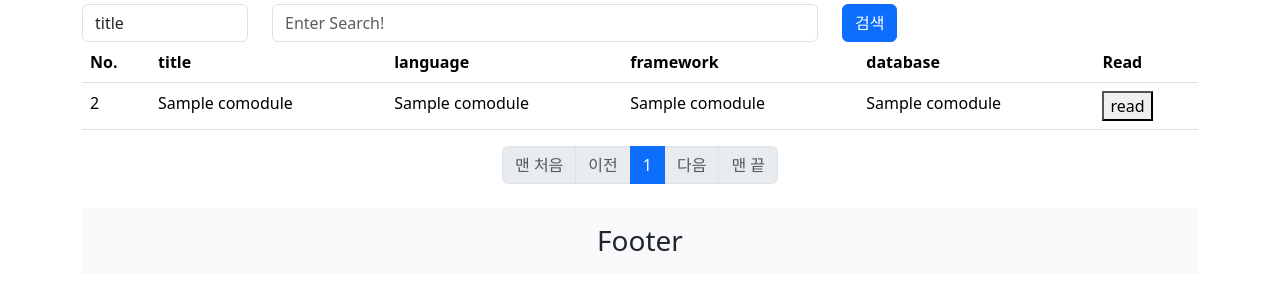
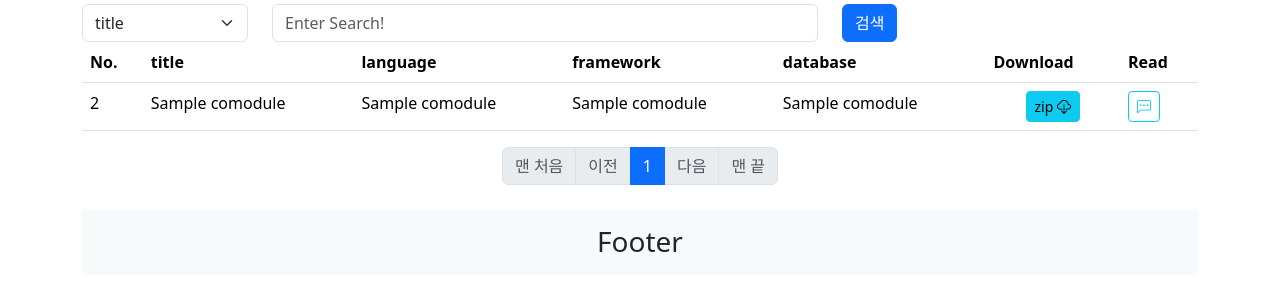
Before and after one commit to gocolab/project_cocolang, a FastAPI app: template templates/comodules/list.html in a window 1280 px wide. Shown: the part 66-366 px from the top of the page. Run offline with FastAPI, Linux system fonts and the light colour scheme; the template is opened without the code that fills it: most values are stand-ins (such as "Sample title", 1, 10 or a date in 2020); parts of the project's set-up code (start-up, migrations or seed data) failed here and were passed over.

Commit message:
modify somethings

```diff
--- a/templates/comodules/list.html
+++ b/templates/comodules/list.html
@@ -8,19 +8,21 @@ Debugging Coding Test
   <!-- 검색 항목 추가 필요 -->
   <div class="row">
     <div class="col-2">
-      <select class="form-control" name="key_name">
+      <select class="form-select" name="key_name">
         <option value="title" {{ 'selected' if request._query_params.key_name=='title' else '' }}>title</option>
-        <option value="language_name" {{ 'selected' if request._query_params.key_name=='language_name' else '' }}>language</option>
-        <option value="framework_name" {{ 'selected' if request._query_params.key_name=='framework_name' else '' }}>framework</option>
-        <option value="database_name" {{ 'selected' if request._query_params.key_name=='database_name' else '' }}>email</option>
+        <option value="language_name" {{ 'selected' if request._query_params.key_name=='language_name' else '' }}>
+          language</option>
+        <option value="framework_name" {{ 'selected' if request._query_params.key_name=='framework_name' else '' }}>
+          framework</option>
+        <option value="database_name" {{ 'selected' if request._query_params.key_name=='database_name' else '' }}>email
+        </option>
       </select>
     </div>
     <div class="col-6">
       <input class="form-control" placeholder="Enter Search!" name="word" value="{{request._query_params.word}}">
     </div>
     <div class="col-4">
-      <button type="submit" class="btn btn-primary" formaction="/{{main_router}}/list"
-        formmethod="get">검색</button>
+      <button type="submit" class="btn btn-primary" formaction="/{{main_router}}/list" formmethod="get">검색</button>
     </div>
   </div>
   <table class="table table-hover">
@@ -31,6 +33,7 @@ Debugging Coding Test
         <th>language</th>
         <th>framework</th>
         <th>database</th>
+        <th>Download</th>
         <th>Read</th>
       </tr>
     </thead>
@@ -42,13 +45,22 @@ Debugging Coding Test
         <td>{{comodule.language_name}}</td>
         <td>{{comodule.framework_name}}</td>
         <td>{{comodule.database_name}}</td>
-        <td><button formaction="/{{main_router}}/{{comodule.id}}">read</button></td>
+        <td class="text-center">
+          <a href="/comodules/download/{{ comodule.id }}" class="btn btn-sm btn-info" id="download_all">
+            zip <i class="bi bi-cloud-download"></i>
+          </a>
+        </td>
+    <td>
+          <button class="btn btn-sm btn-outline-info">
+            <i class="bi bi-chat-left-dots"></i>
+          </button>
+        </td>
       </tr>
       {% endfor %}
     </tbody>
   </table>
-{% endblock %}
-{% block paginations_container %}
+  {% endblock %}
+  {% block paginations_container %}
   {% include 'templates/pagination_template.html' %}
 </form>
 {% endblock %}
--- a/templates/templates/main_template.html
+++ b/templates/templates/main_template.html
@@ -9,8 +9,11 @@
         함께 즐기는 코딩 허브
         {% endblock %}
     </title>
+    <link rel="icon" type="image/png" sizes="32x32" href="/images/brand_icon.png">
+
     <!-- Bootstrap CSS -->
     <link href="https://cdn.jsdelivr.net/npm/bootstrap@5.3.2/dist/css/bootstrap.min.css" rel="stylesheet">
+    <link href="https://cdnjs.cloudflare.com/ajax/libs/bootstrap-icons/1.8.1/font/bootstrap-icons.min.css" rel="stylesheet">
 
     <!-- Customize CSS -->
     <style>
```
Also changed, not shown: templates/main.html (+5 -5 lines).
